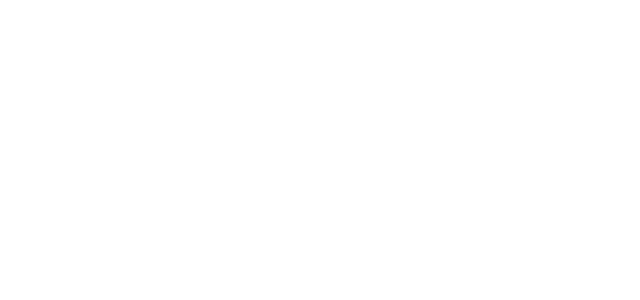
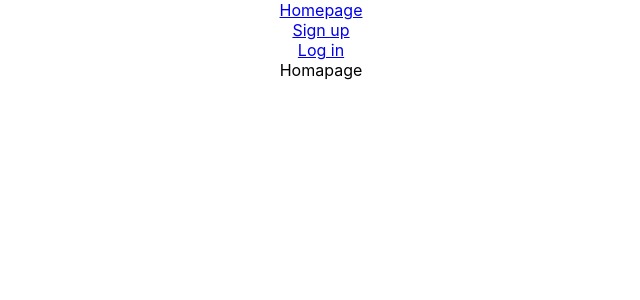
Before and after one commit to AvresCode/tdg-assess, a React (Create React App) app: page / in a window 1280 px wide. Shown: the top 300 px of the page, without its empty margins (319-959 px from the left). Built offline with nearby package versions, Linux system fonts and the light colour scheme.

Commit message:
Added basic pages with routes and links

```diff
--- a/package.json
+++ b/package.json
@@ -8,6 +8,7 @@
     "@testing-library/user-event": "^13.5.0",
     "react": "^18.2.0",
     "react-dom": "^18.2.0",
+    "react-router-dom": "^6.4.5",
     "react-scripts": "5.0.1",
     "web-vitals": "^2.1.4"
   },
--- a/src/App.js
+++ b/src/App.js
@@ -1,7 +1,22 @@
 import "./App.css";
+import { Routes, Route } from "react-router-dom";
+import { Homapage } from "./pages/Homapage";
+import { SignUp } from "./pages/SignUp";
+import { Login } from "./pages/Login";
+import { Navbar } from "./components/Navbar";
 
 function App() {
-  return <div className="App"></div>;
+  return (
+    <div className="App">
+      <Navbar />
+      <Routes>
+        <Route path="/" element={<Homapage />} />
+        <Route path="/signup" element={<SignUp />} />
+        <Route path="/signup" element={<SignUp />} />
+        <Route path="/Login" element={<Login />} />
+      </Routes>
+    </div>
+  );
 }
 
 export default App;
--- /dev/null
+++ b/src/components/Navbar.js
@@ -0,0 +1,20 @@
+import { Link } from "react-router-dom";
+
+export const Navbar = () => {
+  return (
+    <div>
+      <div>
+        {" "}
+        <Link to="/">Homepage</Link>
+      </div>
+      <div>
+        {" "}
+        <Link to="/signup">Sign up</Link>
+      </div>
+      <div>
+        {" "}
+        <Link>Log in</Link>
+      </div>
+    </div>
+  );
+};
--- a/src/index.js
+++ b/src/index.js
@@ -1,13 +1,16 @@
-import React from 'react';
-import ReactDOM from 'react-dom/client';
-import './index.css';
-import App from './App';
-import reportWebVitals from './reportWebVitals';
+import React from "react";
+import ReactDOM from "react-dom/client";
+import "./index.css";
+import App from "./App";
+import reportWebVitals from "./reportWebVitals";
+import { BrowserRouter } from "react-router-dom";
 
-const root = ReactDOM.createRoot(document.getElementById('root'));
+const root = ReactDOM.createRoot(document.getElementById("root"));
 root.render(
   <React.StrictMode>
-    <App />
+    <BrowserRouter>
+      <App />
+    </BrowserRouter>
   </React.StrictMode>
 );
 
--- /dev/null
+++ b/src/pages/Homapage.js
@@ -0,0 +1,3 @@
+export const Homapage = () => {
+  return <div>Homapage</div>;
+};
--- /dev/null
+++ b/src/pages/Login.js
@@ -0,0 +1,3 @@
+export const Login = () => {
+  return <div>Login</div>;
+};
--- /dev/null
+++ b/src/pages/SignUp.js
@@ -0,0 +1,3 @@
+export const SignUp = () => {
+  return <div>SignUp</div>;
+};
```
Also changed, not shown: 1 other file (tests, documents, lock files or other folders).
